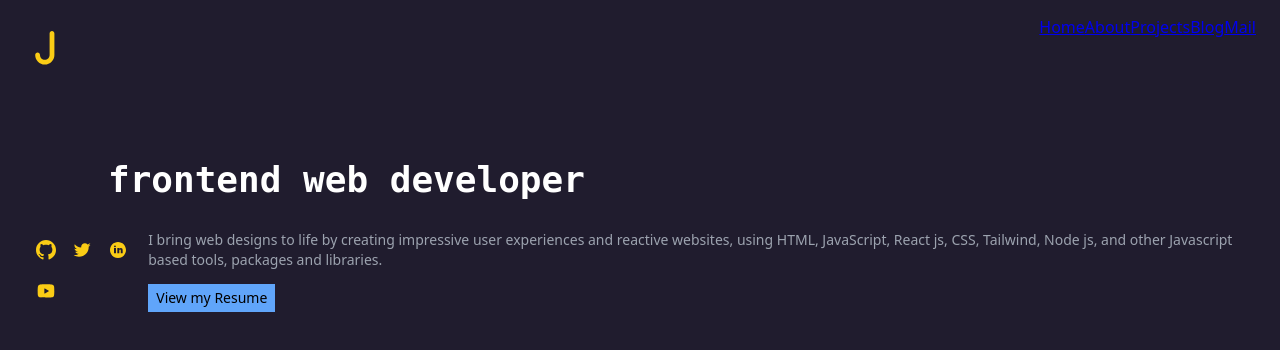
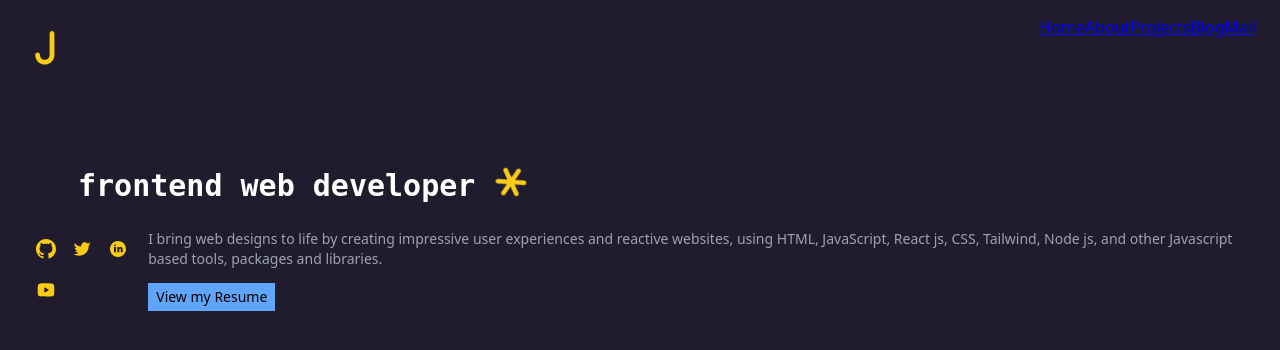
Before and after one commit to james-e-o/Profile, a Next.js app: page / in a window 1280 px wide. Shown: the top 350 px of the page. Built offline with nearby package versions, Linux system fonts and the light colour scheme; a web font is replaced by a local one.

Commit message:
office push07/25-profile

```diff
--- a/app/page.jsx
+++ b/app/page.jsx
@@ -21,11 +21,11 @@ export default function Home() {
                     <span className="w-3 h-3 p- fill-amber-800">&#128075;&#127998;</span>
                     <span className="text-gray-300 bg-clip-text text-transparent bg-gradient-to-r from-blue-200 to-yellow-400 ">Hi There, I'm James</span>
                 </h4> */}
-                <h2 className=" ml-20 mt-14 text-4xl font-Orbitron font-semibold">frontend web developer</h2>
-
+                <h2 className=" ml-[50px] mt-14 text-3xl font-Orbitron font-semibold">frontend web developer <svg xmlns="http://www.w3.org/2000/svg" className="relative top-1  animate-[spin_9s_linear_infinite] w-9 h-9 fill-yellow-400" viewBox="0 0 384 512"><path d="M192 32c17.7 0 32 14.3 32 32V199.5l111.5-66.9c15.2-9.1 34.8-4.2 43.9 11s4.2 34.8-11 43.9L254.2 256l114.3 68.6c15.2 9.1 20.1 28.7 11 43.9s-28.7 20.1-43.9 11L224 312.5V448c0 17.7-14.3 32-32 32s-32-14.3-32-32V312.5L48.5 379.4c-15.2 9.1-34.8 4.2-43.9-11s-4.2-34.8 11-43.9L129.8 256 15.5 187.4c-15.2-9.1-20.1-28.7-11-43.9s28.7-20.1 43.9-11L160 199.5V64c0-17.7 14.3-32 32-32z"/></svg>
+                </h2>
             </div>
             <div id='lower-main' className="flex">
-                <div id='svg-container' className="py-2 animate-blink_anime">
+                <div id='svg-container' className="py-2 du animate-blink_anime">
                     <Link href="http://www.github.com/james-e-o"><svg xmlns="http://www.w3.org/2000/svg" width="24" height="24" viewBox="0 0 24 24"><path d="M12 0c-6.626 0-12 5.373-12 12 0 5.302 3.438 9.8 8.207 11.387.599.111.793-.261.793-.577v-2.234c-3.338.726-4.033-1.416-4.033-1.416-.546-1.387-1.333-1.756-1.333-1.756-1.089-.745.083-.729.083-.729 1.205.084 1.839 1.237 1.839 1.237 1.07 1.834 2.807 1.304 3.492.997.107-.775.418-1.305.762-1.604-2.665-.305-5.467-1.334-5.467-5.931 0-1.311.469-2.381 1.236-3.221-.124-.303-.535-1.524.117-3.176 0 0 1.008-.322 3.301 1.23.957-.266 1.983-.399 3.003-.404 1.02.005 2.047.138 3.006.404 2.291-1.552 3.297-1.23 3.297-1.23.653 1.653.242 2.874.118 3.176.77.84 1.235 1.911 1.235 3.221 0 4.609-2.807 5.624-5.479 5.921.43.372.823 1.102.823 2.222v3.293c0 .319.192.694.801.576 4.765-1.589 8.199-6.086 8.199-11.386 0-6.627-5.373-12-12-12z"/></svg></Link>
                     <Link href="http://www.twitter.com/james__e__o"><svg name="twitter" id="twitter" xmlns="http://www.w3.org/2000/svg"  viewBox="0 0 24 24" width="24px" height="24px">    <path d="M22,3.999c-0.78,0.463-2.345,1.094-3.265,1.276c-0.027,0.007-0.049,0.016-0.075,0.023c-0.813-0.802-1.927-1.299-3.16-1.299 c-2.485,0-4.5,2.015-4.5,4.5c0,0.131-0.011,0.372,0,0.5c-3.353,0-5.905-1.756-7.735-4c-0.199,0.5-0.286,1.29-0.286,2.032 c0,1.401,1.095,2.777,2.8,3.63c-0.314,0.081-0.66,0.139-1.02,0.139c-0.581,0-1.196-0.153-1.759-0.617c0,0.017,0,0.033,0,0.051 c0,1.958,2.078,3.291,3.926,3.662c-0.375,0.221-1.131,0.243-1.5,0.243c-0.26,0-1.18-0.119-1.426-0.165 c0.514,1.605,2.368,2.507,4.135,2.539c-1.382,1.084-2.341,1.486-5.171,1.486H2C3.788,19.145,6.065,20,8.347,20 C15.777,20,20,14.337,20,8.999c0-0.086-0.002-0.266-0.005-0.447C19.995,8.534,20,8.517,20,8.499c0-0.027-0.008-0.053-0.008-0.08 c-0.003-0.136-0.006-0.263-0.009-0.329c0.79-0.57,1.475-1.281,2.017-2.091c-0.725,0.322-1.503,0.538-2.32,0.636 C20.514,6.135,21.699,4.943,22,3.999z"/></svg></Link>
                     <svg id="linkedin" xmlns="http://www.w3.org/2000/svg"  viewBox="0 0 30 30" width="24px" height="24px">    <path d="M15,3C8.373,3,3,8.373,3,15c0,6.627,5.373,12,12,12s12-5.373,12-12C27,8.373,21.627,3,15,3z M10.496,8.403 c0.842,0,1.403,0.561,1.403,1.309c0,0.748-0.561,1.309-1.496,1.309C9.561,11.022,9,10.46,9,9.712C9,8.964,9.561,8.403,10.496,8.403z M12,20H9v-8h3V20z M22,20h-2.824v-4.372c0-1.209-0.753-1.488-1.035-1.488s-1.224,0.186-1.224,1.488c0,0.186,0,4.372,0,4.372H14v-8 h2.918v1.116C17.294,12.465,18.047,12,19.459,12C20.871,12,22,13.116,22,15.628V20z"/></svg>
```
